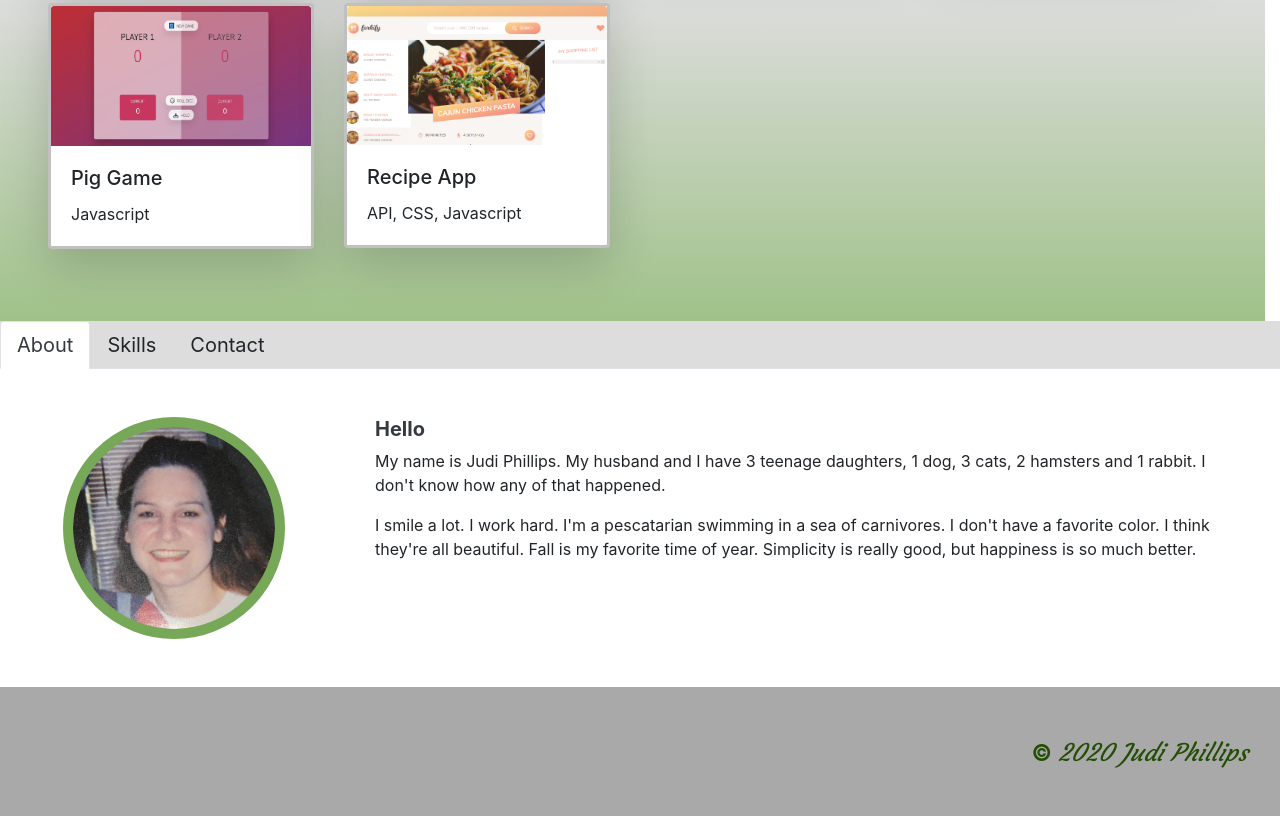
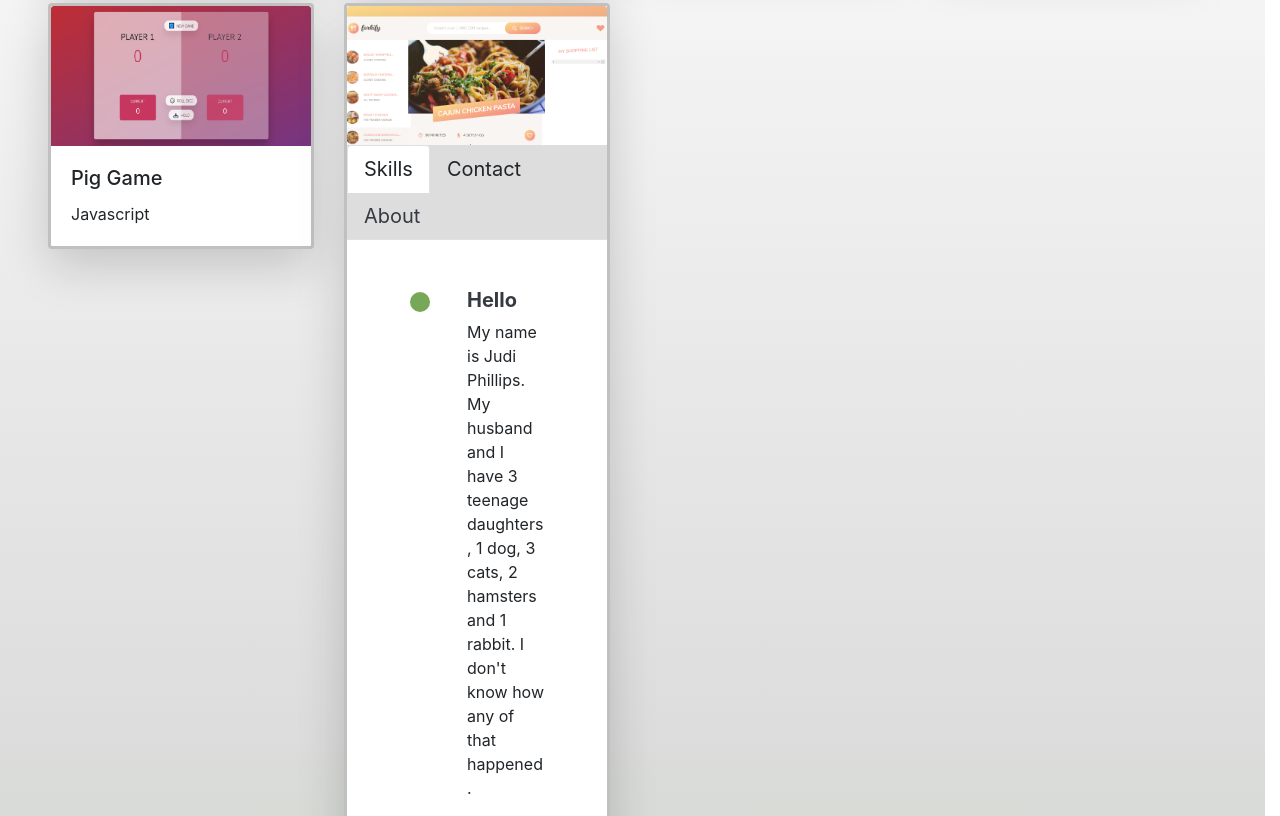
Before and after one commit to judiphillips/judiphillips.github.io, a website: page index.html in a window 1280 px wide. Shown: the part 1064-1880 px from the top of the page. Drawn offline with nearby package versions, Linux system fonts and the light colour scheme.

Commit message:
pull forkify due to bug, move about tab to background and skills tab to active

```diff
--- a/index.html
+++ b/index.html
@@ -169,30 +169,22 @@
             class="card-img-top"
             alt="website image"
           />
-          <div class="card-body">
+          <!-- waiting for bugs to be corrected -->
+          <!-- <div class="card-body">
             <h5 class="card-title">Recipe App</h5>
             <p class="card-text">API, CSS, Javascript</p>
           </div>
         </div>
       </div>
-    </div>
+    </div> -->
 
     <!-- About me -->
 
     <nav id="info-section">
       <div class="nav bg-color text-black nav-tabs" id="about-tab" role="tablist">
+
         <a
-          class="nav-item text-dark lead font-weight-normal nav-link active"
-          id="nav-about-tab"
-          data-toggle="tab"
-          href="#nav-about"
-          role="tab"
-          aria-controls="nav-about"
-          aria-selected="true"
-          >About</a
-        >
-        <a
-          class="nav-item text-body lead font-weight-normal nav-link"
+          class="nav-item text-body lead font-weight-normal nav-link active"
           id="nav-skills-tab"
           data-toggle="tab"
           href="#nav-skills"
@@ -211,6 +203,16 @@
           aria-selected="false"
           >Contact</a
         >
+        <a
+        class="nav-item text-dark lead font-weight-normal nav-link"
+        id="nav-about-tab"
+        data-toggle="tab"
+        href="#nav-about"
+        role="tab"
+        aria-controls="nav-about"
+        aria-selected="true"
+        >About</a
+      >
       </div>
     </nav>
 
```
